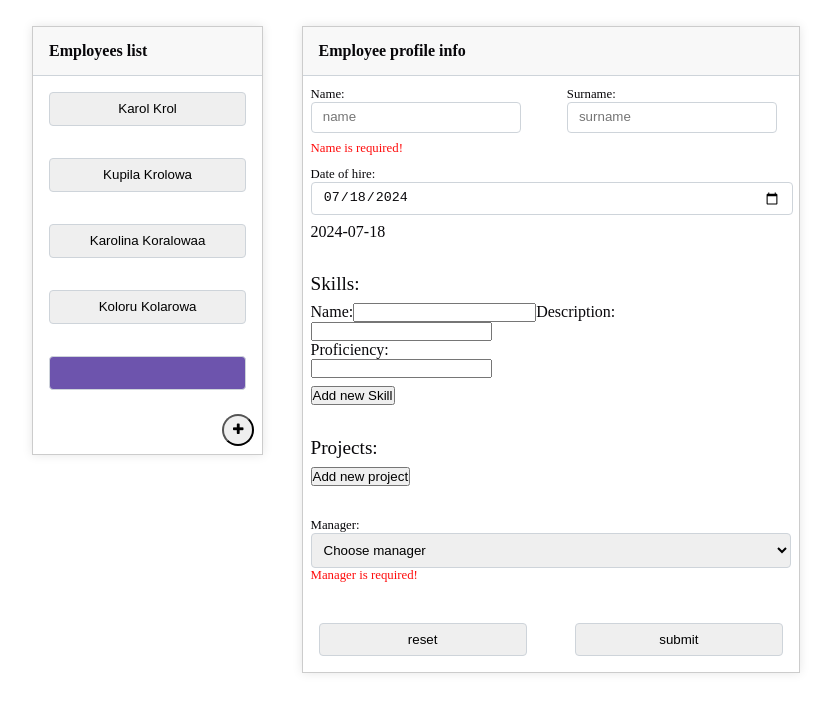
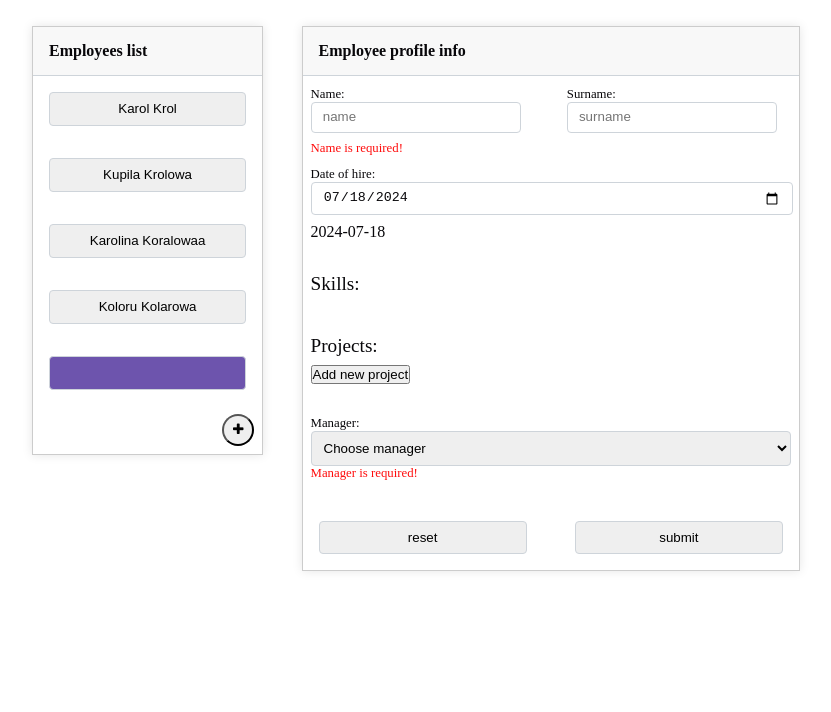
Before and after one commit to kicper231/employees-io, an Angular app in the folder angular_bootcamp/: page / in a window 1280 px wide. Both pictures are taken after a click on the button 463 px from the left and 363 px from the top of the page. Shown: the top 712 px of the page, without its empty margins (224-1055 px from the left). Built offline with nearby package versions, Linux system fonts and the light colour scheme.

Commit message:
feat: fix bugs and repair display

```diff
--- a/angular_bootcamp/src/app/employees/employee-details-skills/employee-details-skills.component.html
+++ b/angular_bootcamp/src/app/employees/employee-details-skills/employee-details-skills.component.html
@@ -1,15 +1,12 @@
 <div class="skills-tile">
   <div class="skills-tile__title">Skills:</div>
-  <ul class="skills-tile__list">
-    @for (skill of skillsFormArray.controls; track skill) {
-      <li [formGroup]="skill" class="skills-tile__list-element">
-        <label>Name:</label>
-        <input class="skills-tile__list-element-name" formControlName="name" />
-        <label>Description:</label>
-        <input class="skills-tile__list-element-proficiency" formControlName="proficiency" />
-        <label>Proficiency:</label>
-        <input class="skills-tile__list-element-proficiency" formControlName="proficiency" />
-      </li>
+  <div class="skills-tile__list">
+    @for (skill of skillsList; track skill.name) {
+      <div class="skills-tile__list-element">
+        <span class="skills-tile__list-element-name">{{ skill.name }}</span> -
+        <span class="skills-tile__list-element-description">{{ skill.description }} </span>
+        <span class="skills-tile__list-element-proficiency">(Proficiency: {{ skill.proficiency }})</span>
+      </div>
     }
-  </ul>
+  </div>
 </div>
--- a/angular_bootcamp/src/app/employees/employee-details-skills/employee-details-skills.component.scss
+++ b/angular_bootcamp/src/app/employees/employee-details-skills/employee-details-skills.component.scss
@@ -4,10 +4,10 @@
     margin-bottom: 0.5rem;
   }
   &__list {
-    list-style-type: none;
+    display: grid;
+    grid-template-columns: auto auto auto;
     padding: 0;
     &-element {
-      display: block;
       margin-bottom: 0.5rem;
       &-name {
         font-weight: bold;
--- a/angular_bootcamp/src/app/employees/employee-details-skills/employee-details-skills.component.ts
+++ b/angular_bootcamp/src/app/employees/employee-details-skills/employee-details-skills.component.ts
@@ -13,13 +13,4 @@ import { ProficiencyLevelsEnums } from '../../enums/proficiency-levels.enums';
 })
 export class EmployeeDetailsSkillsComponent {
   @Input() skillsList!: Skill[];
-  @Input() skillsFormArray!: FormArray<
-    FormGroup<{
-      name: FormControl<string | null>;
-      description: FormControl<string | null>;
-      proficiency: FormControl<ProficiencyLevelsEnums | null>;
-    }>
-  >;
-
-  @Input() employeeForm!: FormGroup;
 }
--- a/angular_bootcamp/src/app/employees/employee-details/employee-details.component.html
+++ b/angular_bootcamp/src/app/employees/employee-details/employee-details.component.html
@@ -37,15 +37,9 @@
       />
       {{ employeeForm.controls.hireDate.value }}
     </div>
-
     <div class="profile-info__tile">
-      <app-employee-details-skills
-        [skillsList]="employee.skillsList"
-        [skillsFormArray]="employeeForm.controls.skillsList"
-        [employeeForm]="employeeForm"
-      >
-      </app-employee-details-skills>
-      <button type="button" (click)="addSkill()">Add new Skill</button>
+      <app-employee-details-skills [skillsList]="employee.skillsList"> </app-employee-details-skills>
+      <!--      <button type="button" (click)="addSkill()">Add new Skill</button>-->
     </div>
 
     <div class="profile-info__tile">
@@ -57,7 +51,6 @@
 
     <div class="profile-info__tile">
       <div class="profile-info__tile-label">Manager:</div>
-
       <select class="profile-info__tile-select" id="managers" formControlName="manager">
         @if (!employee.manager) {
           <option value="default" disabled selected hidden>Choose manager</option>
--- a/angular_bootcamp/src/app/employees/employee-details/employee-details.component.ts
+++ b/angular_bootcamp/src/app/employees/employee-details/employee-details.component.ts
@@ -16,6 +16,7 @@ import { EmployeeDetailsProjectsComponent } from '../employee-details-projects/e
 import { ProficiencyLevelsEnums } from '../../enums/proficiency-levels.enums';
 import { MANAGERS } from '../../mocks/mock-managers';
 import { Skill } from '../../models/skill.model';
+import { Project } from '../../models/project.model';
 
 @Component({
   selector: 'app-employee-details',
@@ -36,8 +37,6 @@ export class EmployeeDetailsComponent implements OnInit {
   private _employee!: Employee;
   @Output() updatedEmployee: EventEmitter<Employee> = new EventEmitter<Employee>();
   @Input() managers = MANAGERS;
-
-  countries: string[] = ['USA', 'UK', 'Canada'];
 
   employeeForm!: FormGroup<{
     id: FormControl<string | null>;
@@ -61,19 +60,18 @@ export class EmployeeDetailsComponent implements OnInit {
     manager: FormControl<Employee | null>;
   }>;
 
-  createSkillGroup(): FormGroup {
+  createSkillGroup(skill?: Skill): FormGroup {
     return this.formBuilder.group({
-      name: new FormControl<string | null>(null),
-      description: new FormControl<string | null>(null),
-      proficiency: new FormControl<ProficiencyLevelsEnums | null>(null),
+      name: new FormControl<string | null>(skill?.name ?? null),
+      proficiency: new FormControl<ProficiencyLevelsEnums | null>(skill?.proficiency ?? null),
     });
   }
 
-  createProjectGroup(): FormGroup {
+  createProjectGroup(project?: Project): FormGroup {
     return this.formBuilder.group({
-      name: [''],
-      description: [''],
-      technologies: new FormControl<string[] | null>(null),
+      name: [project?.name ?? null],
+      description: [project?.name ?? null],
+      technologies: new FormControl<string[] | null>(project?.technologies ?? null),
     });
   }
 
@@ -90,20 +88,9 @@ export class EmployeeDetailsComponent implements OnInit {
       projectsList: this.formBuilder.array([this.createProjectGroup()]),
       manager: [new FormControl<Employee | null>(null), Validators.required],
     });
-
-    // this.employeeForm.valueChanges.subscribe((value) => {
-    //   const editedEmployee = {
-    //     ...this.employee,
-    //     ...value,
-    //   };
-    //   console.log('cos sise stalo');
-    //   this.updatedEmployee.emit(editedEmployee as Employee);
-    // });
   }
 
-  ngOnInit(): void {
-    console.log('eee');
-  }
+  ngOnInit(): void {}
 
   getManagerFullName(employee?: Employee): string {
     return employee == null
@@ -114,17 +101,32 @@ export class EmployeeDetailsComponent implements OnInit {
   @Input()
   public set employee(employee: Employee) {
     this._employee = employee;
+
     if (employee) {
       this.employeeForm.patchValue({
-        id: employee.id,
-        name: employee.name,
-        surname: employee.surname,
-        manager: employee.manager,
+        ...employee,
         hireDate: this.datePipe.transform(employee.hireDate, 'yyyy-MM-dd'),
-        skillsList: employee.skillsList,
-        projectsList: employee.projectsList,
       });
+      //  this.employeeForm.setControl('skillsList', employee.skillsList);
     }
+    let skillsArray: FormGroup<{
+      name: FormControl<string | null>;
+      description: FormControl<string | null>;
+      proficiency: FormControl<ProficiencyLevelsEnums | null>;
+    }>[] = [];
+    employee.skillsList.forEach((skill) => skillsArray.push(this.createSkillGroup(skill)));
+    this.employeeForm.setControl('skillsList', this.formBuilder.array(skillsArray || []));
+
+    let projectArray: FormGroup<{
+      name: FormControl<string | null>;
+      description: FormControl<string | null>;
+      technologies: FormControl<string[] | null>;
+    }>[] = [];
+    employee.projectsList.forEach((project) => projectArray.push(this.createProjectGroup(project)));
+    this.employeeForm.setControl('projectsList', this.formBuilder.array(projectArray || []));
+
+    console.log(employee);
+    console.log(this.employeeForm.getRawValue());
   }
 
   public get employee() {
@@ -132,7 +134,7 @@ export class EmployeeDetailsComponent implements OnInit {
   }
 
   public onSubmit() {
-    console.log('onsubmit');
+    // console.log('onsubmit');
     console.log(this.convertRawValueToEmployee(this.employeeForm.getRawValue()));
 
     if (this.employeeForm.valid) {
@@ -153,7 +155,8 @@ export class EmployeeDetailsComponent implements OnInit {
   }
 
   get skillsList(): FormArray {
-    return this.employeeForm?.controls['skillsList'] as FormArray;
+    return this.employeeForm.get('skillsList') as FormArray;
+    //  return this.employeeForm.controls['skillsList'] as FormArray;
   }
 
   public addSkill() {
--- a/angular_bootcamp/src/app/employees/employees-main/employees.component.ts
+++ b/angular_bootcamp/src/app/employees/employees-main/employees.component.ts
@@ -22,9 +22,6 @@ export class EmployeesComponent {
   }
 
   onUpdateEmployee(UpdatedEmployee: Employee) {
-    console.log('u rodzica updatedEmployee');
-    console.log(UpdatedEmployee);
-
     const index: number = this.listOfEmployees.findIndex((value) => value.id == UpdatedEmployee.id);
     console.log(index);
     if (index != -1) {
```
